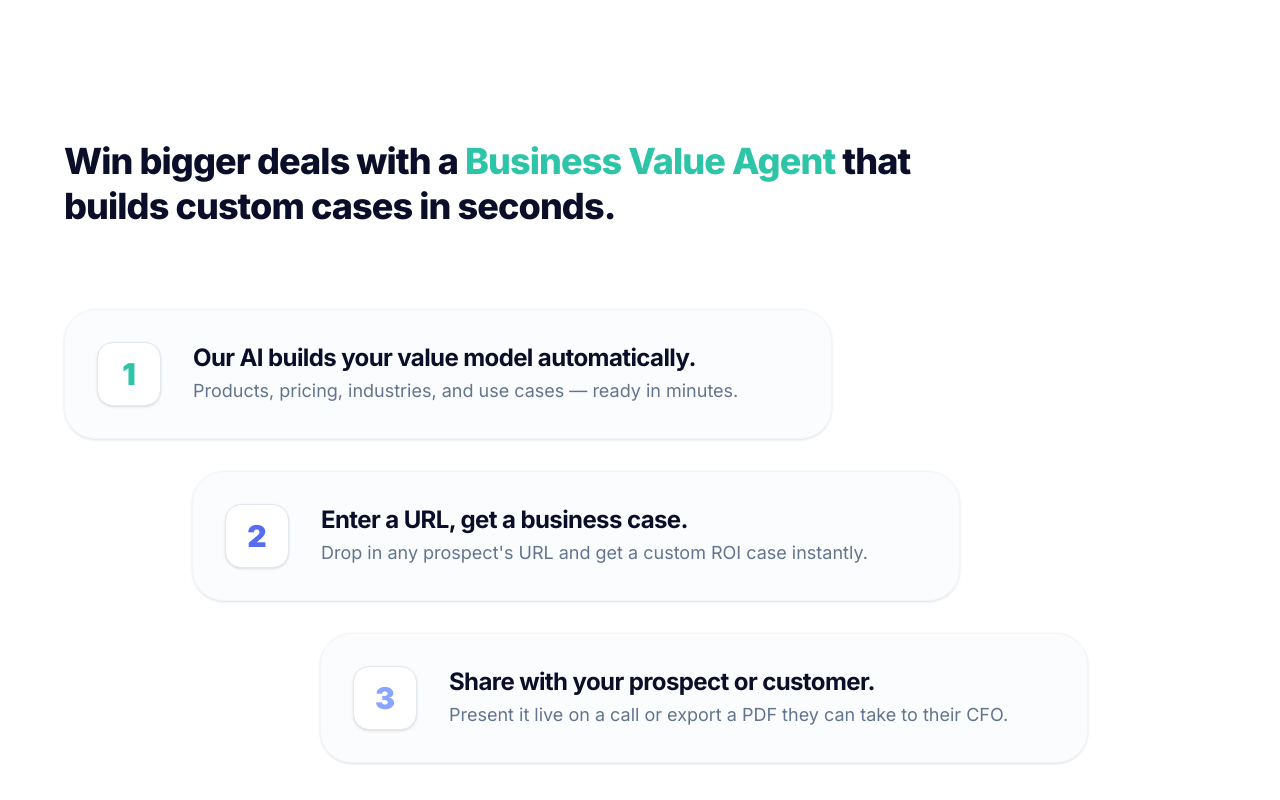
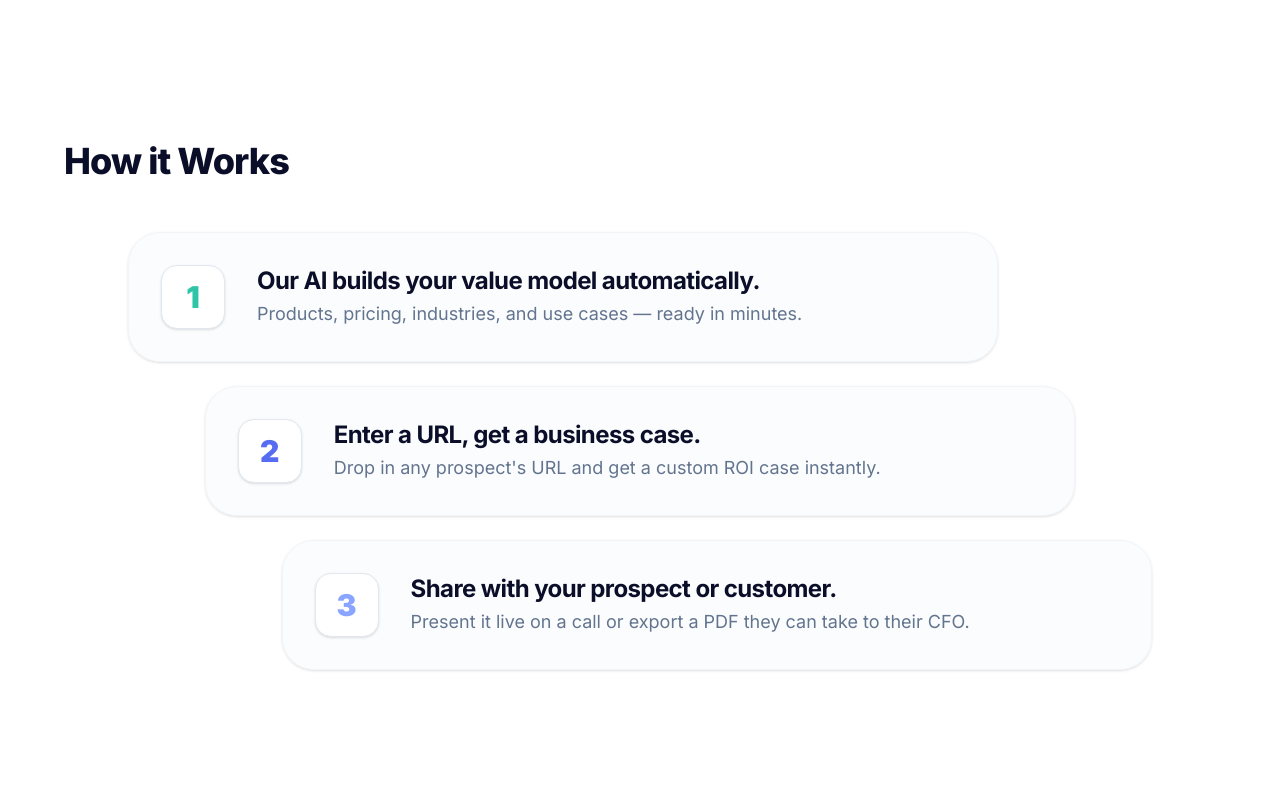
Before and after one commit to andywalters47/agentpress-website, a Next.js app: page / in a window 1280 px wide. Shown: the part 2760-3560 px from the top of the page. Built offline with nearby package versions, Linux system fonts and the light colour scheme.

Commit message:
decent working version 2

```diff
--- a/src/components/ValueProcessFlow.tsx
+++ b/src/components/ValueProcessFlow.tsx
@@ -6,16 +6,16 @@ export const ValueProcessFlow = () => {
   return (
     <section className="py-24 bg-white overflow-hidden">
       <div className="section-container">
-        <div className="max-w-4xl mb-20">
+        <div className="max-w-4xl mb-12">
           <h2 className="text-3xl md:text-4xl font-extrabold tracking-tight text-ap-dark-blue leading-tight">
-            Win bigger deals with a <span className="text-ap-teal">Business Value Agent</span> that builds custom cases in seconds.
+            How it Works
           </h2>
         </div>
 
-        <div className="space-y-8">
+        <div className="max-w-5xl mx-auto space-y-6">
           {/* Step 1 */}
-          <div className="md:ml-0 max-w-3xl">
-            <div className="bg-slate-50/50 border border-slate-100 p-8 rounded-[2rem] flex flex-col md:flex-row gap-8 items-start md:items-center shadow-sm">
+          <div className="flex justify-start">
+            <div className="w-full md:w-[85%] bg-slate-50/50 border border-slate-100 p-8 rounded-[2rem] flex flex-col md:flex-row gap-8 items-start md:items-center shadow-sm">
               <div className="w-16 h-16 rounded-2xl bg-white border border-slate-200 flex items-center justify-center text-3xl font-black text-ap-teal shrink-0 shadow-sm">1</div>
               <div className="space-y-1">
                 <h3 className="text-xl md:text-2xl font-bold text-ap-dark-blue leading-tight">Our AI builds your value model automatically.</h3>
@@ -25,8 +25,8 @@ export const ValueProcessFlow = () => {
           </div>
 
           {/* Step 2 */}
-          <div className="md:ml-20 lg:ml-32 max-w-3xl">
-            <div className="bg-slate-50/50 border border-slate-100 p-8 rounded-[2rem] flex flex-col md:flex-row gap-8 items-start md:items-center shadow-sm">
+          <div className="flex justify-center">
+            <div className="w-full md:w-[85%] bg-slate-50/50 border border-slate-100 p-8 rounded-[2rem] flex flex-col md:flex-row gap-8 items-start md:items-center shadow-sm">
               <div className="w-16 h-16 rounded-2xl bg-white border border-slate-200 flex items-center justify-center text-3xl font-black text-ap-blue shrink-0 shadow-sm">2</div>
               <div className="space-y-1">
                 <h3 className="text-xl md:text-2xl font-bold text-ap-dark-blue leading-tight">Enter a URL, get a business case.</h3>
@@ -36,8 +36,8 @@ export const ValueProcessFlow = () => {
           </div>
 
           {/* Step 3 */}
-          <div className="md:ml-40 lg:ml-64 max-w-3xl">
-            <div className="bg-slate-50/50 border border-slate-100 p-8 rounded-[2rem] flex flex-col md:flex-row gap-8 items-start md:items-center shadow-sm">
+          <div className="flex justify-end">
+            <div className="w-full md:w-[85%] bg-slate-50/50 border border-slate-100 p-8 rounded-[2rem] flex flex-col md:flex-row gap-8 items-center md:items-center shadow-sm">
               <div className="w-16 h-16 rounded-2xl bg-white border border-slate-200 flex items-center justify-center text-3xl font-black text-ap-periwinkle shrink-0 shadow-sm">3</div>
               <div className="space-y-1">
                 <h3 className="text-xl md:text-2xl font-bold text-ap-dark-blue leading-tight">Share with your prospect or customer.</h3>
```
